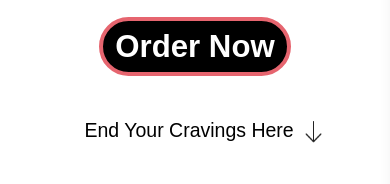
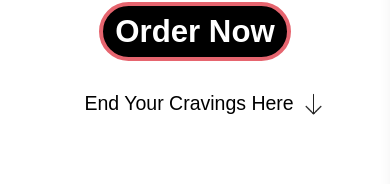
Before and after one commit to medakshchoudhary/creativecodersReimagineRound1, a React (Vite) app: page / in a window 390 px wide. Shown: the part 642-826 px from the top of the page. Built offline with nearby package versions, Linux system fonts and the light colour scheme; a web font is replaced by a local one.

Commit message:
fixed responsive

```diff
--- a/src/assets/components/LandingPage.jsx
+++ b/src/assets/components/LandingPage.jsx
@@ -65,7 +65,7 @@ function Page1() {
           </div>
         </div>
         <img className="h-[65vh] w-full object-cover opacity-90" src="/images/banner.jpg" alt="" />
-        <div className="flex justify-center mt-[13vw] md:mt-[2vw]">
+        <div className="flex justify-center mt-[9vw] md:mt-[2vw]">
           <motion.a
             className="orderNow leading-none font-bold rounded-full border-4 border-solid border-[#E6656F] bg-black text-white z-10 px-3 py-2.5 text-[8vw] md:text-3xl no-underline"
             whileHover={{ color: "black", backgroundColor: "white" }}
@@ -75,7 +75,7 @@ function Page1() {
           </motion.a>
         </div>
       </div>
-      <div className="absolute mt-[10vw] md:mt-[2vw] one-liner flex items-center justify-center w-full gap-1">
+      <div className="absolute mt-[7vw] md:mt-[2vw] one-liner flex items-center justify-center w-full gap-1">
         <h1 className="text-[5vw] ml-[6vw] md:ml-0 md:text-2xl leading-none">End Your Cravings Here</h1>
         <motion.img src="/images/down-arrow.png" className="down-arrow w-[8vw] md:w-6"
           initial={{ y: 0 }}
```
